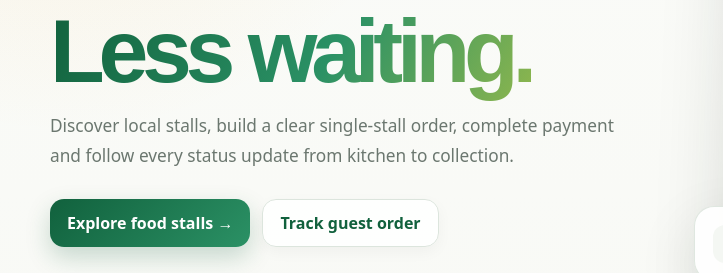
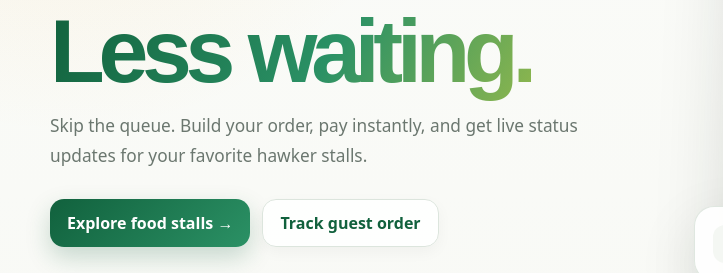
Before and after one commit to MervinPang/Team03_BED_Assignment, a website: page public/index.html in a window 1280 px wide. Shown: the part 296-569 px from the top of the page, 0-723 px from the left. Drawn offline with Linux system fonts and the light colour scheme.

Commit message:
(S10275479D-Mervin) - Update stall description. (index.html)

```diff
--- a/public/index.html
+++ b/public/index.html
@@ -95,8 +95,8 @@
             </span>
           </h1>
           <p class="lead">
-            Discover local stalls, build a clear single-stall order, complete payment and follow every
-            status update from kitchen to collection.
+            Skip the queue. Build your order, pay instantly,
+            and get live status updates for your favorite hawker stalls.
           </p>
           <div class="hero-actions">
             <a class="button primary" href="/stalls.html">
```
